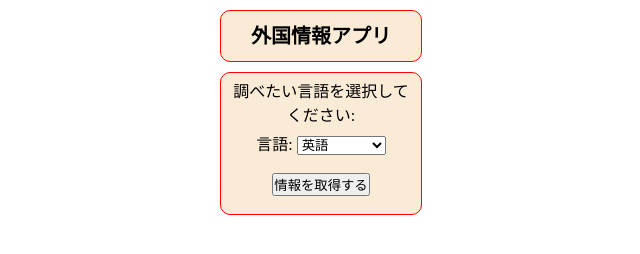
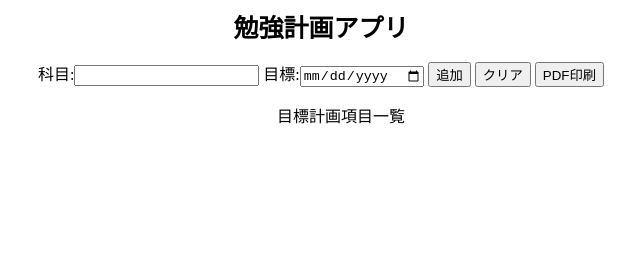
Before and after one commit to iteenfk/iteenkasuga, a plain HTML site: page index.html in a window 1280 px wide. Shown: the whole page, without its empty margins (319-959 px from the left). Drawn offline with Linux system fonts and the light colour scheme.

Commit message:
Add files via upload

```diff
--- a/index.html
+++ b/index.html
@@ -1,33 +1,56 @@
-<!DOCTYPE html>
-<html lang="en">
+<html>
 <head>
-  <meta charset="UTF-8">
-  <meta http-equiv="X-UA-Compatible" content="IE=edge">
-  <meta name="viewport" content="width=device-width, initial-scale=1.0">
-  <title>外国情報アプリ</title>
-  <link rel="stylesheet" href="css/style.css">
+<title>勉強計画アプリ</title>
+<style>
+h1{
+font-size:25px;
+text-align:center;
+}
+
+.x{
+text-align:center;
+}
+
+ul{
+text-align:center;
+list-style-type:none;
+}
+</style>
 </head>
-  <body>
-    <h1>外国情報アプリ</h1>
-    <div class="main">
-      <p>調べたい言語を選択してください:</p>
-      <label for="language-select">言語:</label>
-      <select id="language-select">
-        <option value="en">英語</option>
-        <option value="fr">フランス語</option>
-        <option value="de">ドイツ語</option>
-        <option value="es">スペイン語</option>
-        <option value="ja">日本語</option>
-        <option value="it">イタリア語</option>
-        <option value="ko">韓国語</option>
-        <option value="zh">中国語</option>
-      </select>
-      <br><br>
-      <button onclick="getCountryInfo()">情報を取得する</button>
-      <div id="country-info"></div>
-      <br>
-    </div>
+<body>
+<h1>勉強計画アプリ</h1>
 
-    <script src="js/main.js"></script>
-  </body>
+<div class="x">
+科目:<input type="text" id="inte">
+目標:<input type="date" id="inda">
+<button onclick="A()">追加</button>
+<button onclick="C()">クリア</button>
+<button onclick="P()">PDF印刷</button>
+</div>
+
+<ul id="out">目標計画項目一覧</ul>
+
+<script>
+function A(){
+const inte = document.getElementById("inte").value.trim();
+const inda = document.getElementById("inda").value;
+if (inte != "" && inda != ""){
+const li = document.createElement("li")
+li.textContent = `${inda}までに：${inte}`;
+document.getElementById("out").appendChild(li);
+document.getElementById("inte").value = "";
+document.getElementById("inda").value = "";
+}
+}
+
+function C(){
+location.reload();
+}
+
+function P(){
+window.print();
+}
+
+</script>
+</body>
 </html>
```
